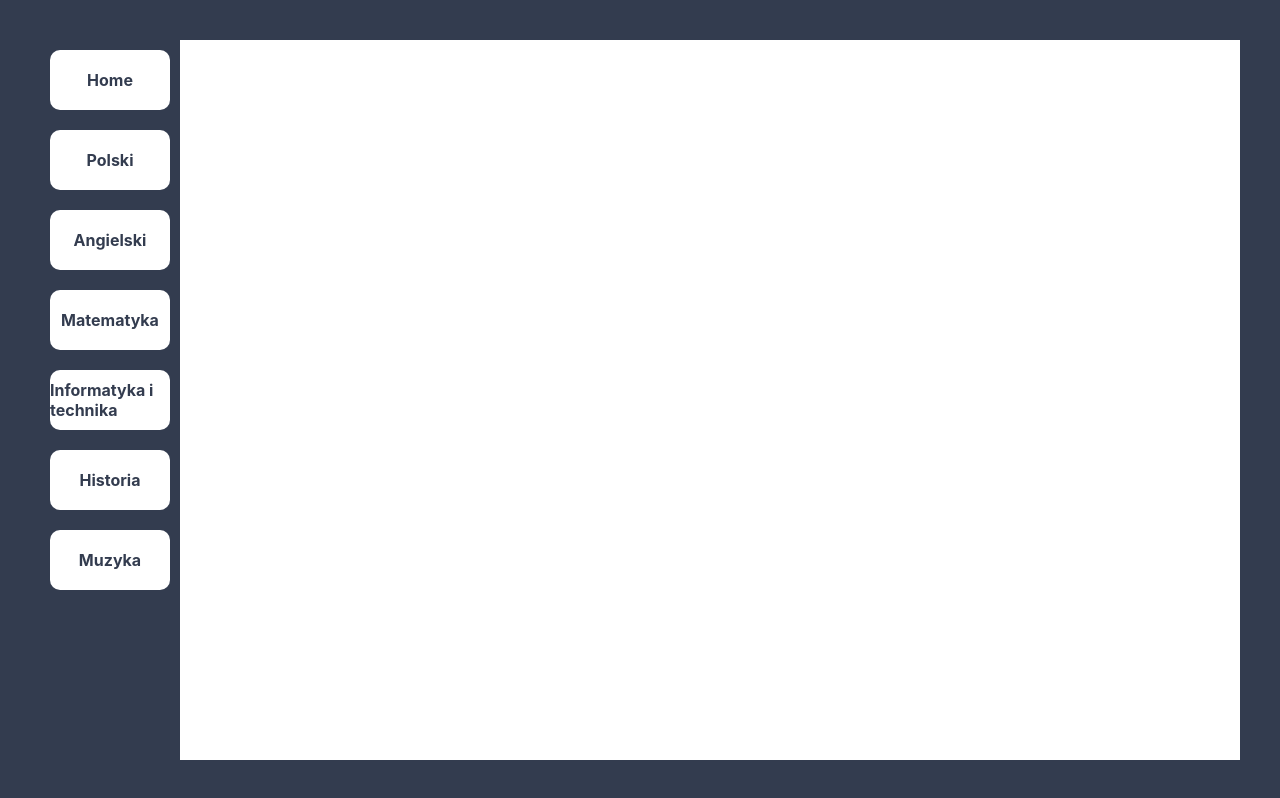
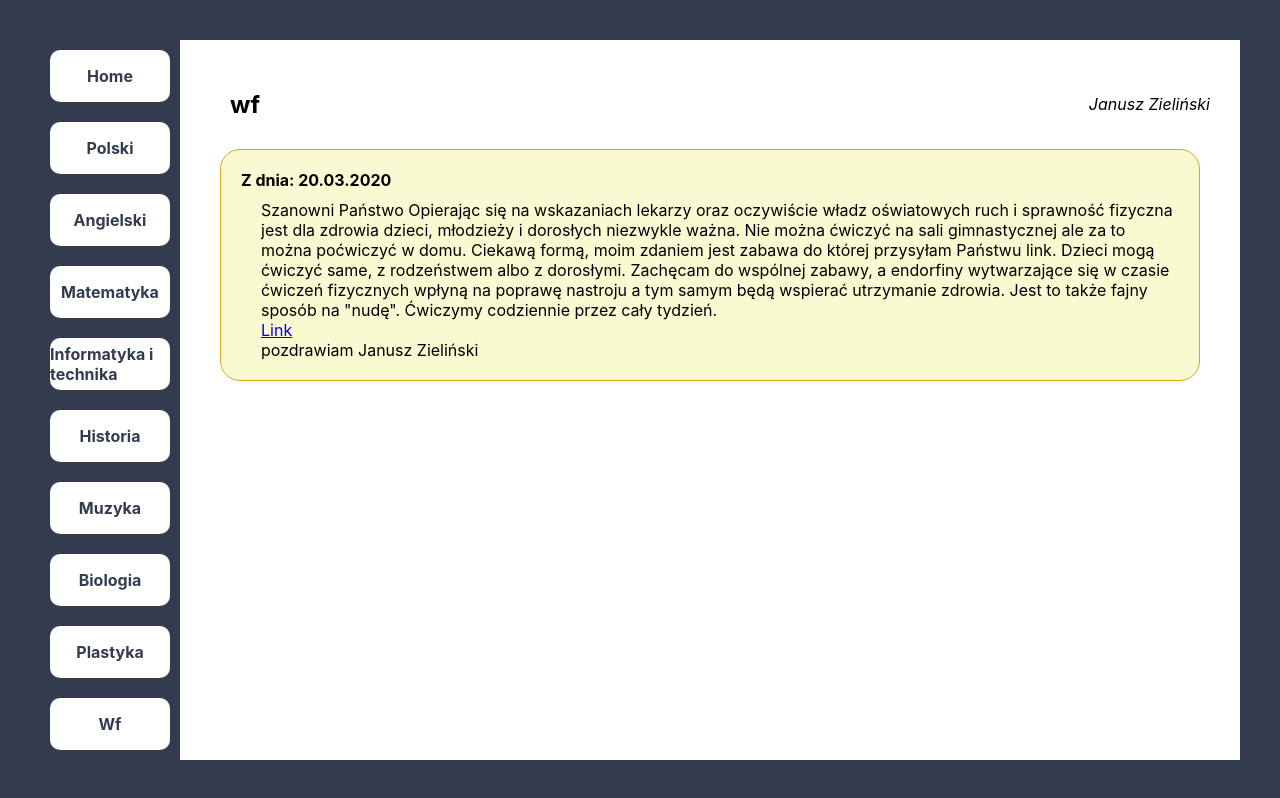
Before and after one commit to bany-org/6c-in-react, a React (Create React App) app: page /wf in a window 1280 px wide. Built offline with nearby package versions, Linux system fonts and the light colour scheme; the HTML template or start-up script is replaced by a standard one.

Commit message:
dodanie styli

```diff
--- a/src/App/App.css
+++ b/src/App/App.css
@@ -17,6 +17,7 @@
 }
 
 .navigation {
+    height: 100%;
     display: flex;
     flex-direction: column;
 }
--- a/src/App/App.js
+++ b/src/App/App.js
@@ -10,6 +10,9 @@ import Matematyka from './components/Matematyka/Matematyka';
 import Informatyka from './components/Informatyka/Informatyka';
 import Historia from './components/Historia/Historia';
 import Muzyka from './components/Muzyka/Muzyka';
+import Biologia from './components/Biologia/Biologia';
+import Plastyka from './components/Plastyka/Plastyka';
+import Wf from './components/Wf/Wf';
 
 function App() {
     console.log('param');
@@ -39,6 +42,15 @@ function App() {
                         <Link to="/muzyka" className="nav-item">
                             Muzyka
                         </Link>
+                        <Link to="/biologia" className="nav-item">
+                            Biologia
+                        </Link>
+                        <Link to="/plastyka" className="nav-item">
+                            Plastyka
+                        </Link>
+                        <Link to="/wf" className="nav-item">
+                            Wf
+                        </Link>
                     </nav>
                 </div>
 
@@ -67,6 +79,15 @@ function App() {
                         <Route path="/muzyka">
                             <Muzyka />
                         </Route>
+                        <Route path="/biologia">
+                            <Biologia />
+                        </Route>
+                        <Route path="/plastyka">
+                            <Plastyka />
+                        </Route>
+                        <Route path="/wf">
+                            <Wf />
+                        </Route>
                     </Switch>
                 </div>
             </div>
--- /dev/null
+++ b/src/App/components/Biologia/Biologia.js
@@ -0,0 +1,27 @@
+import React from 'react';
+
+import Lesson from '../Lesson/Lesson';
+import Header from '../Header/Header';
+
+const Biologia = () => {
+    return (
+        <div className="content">
+            <Header subject="biologia" teacher="" />
+
+            <Lesson date="19.03.2020">
+                Witam wszystkich bardzo serdecznie Na dzienniku elektronicznym
+                macie wpisane oceny z kartkówki - Ryby. Jeśli ktoś nie pisał lub
+                dostał ocenę niedostateczną utrwala materiał. Przypominam
+                uczycie się intensywnie na kartkówkę z płazów. Nie wiem w jakiej
+                formie ją napiszecie ale na pewno będzie. W przyszłym tygodniu
+                dostaniecie karty pracy do uzupełnienia będziecie musieli je do
+                mnie odesłać do sprawdzenia. Pozdrawiam serdecznie i życzę dużo
+                zdrówka. W razie pytań piszcie. Proszę przekazujcie sobie
+                informacje szczególnie tym osobom które nie mają dziennika
+                elektronicznego
+            </Lesson>
+        </div>
+    );
+};
+
+export default Biologia;
--- /dev/null
+++ b/src/App/components/Plastyka/Plastyka.js
@@ -0,0 +1,23 @@
+import React from 'react';
+
+import Lesson from '../Lesson/Lesson';
+import Header from '../Header/Header';
+
+const Plastyka = () => {
+    return (
+        <div className="content">
+            <Header subject="biologia" teacher="Sabina Borner" />
+
+            <Lesson date="20.03.2020">
+                Drodzy uczniowie, proszę zapisać temat w zeszycie ,,Język mody
+                językiem porozumienia między ludźmi" Następnie proszę
+                zaprojektować ubrania, buty, torebki , czapki itp. do wyboru
+                (jesteście projektantami mody) na kartce z bloku. Można rónież
+                wykorzystać kolorowy papier, wycinki z kolorowych czasopism
+                Pozdrawiam Sabina Borner
+            </Lesson>
+        </div>
+    );
+};
+
+export default Plastyka;
--- /dev/null
+++ b/src/App/components/Wf/Wf.js
@@ -0,0 +1,36 @@
+import React from 'react';
+
+import Lesson from '../Lesson/Lesson';
+import Header from '../Header/Header';
+
+const Wf = () => {
+    return (
+        <div className="content">
+            <Header subject="wf" teacher="Janusz Zieliński" />
+
+            <Lesson date="20.03.2020">
+                Szanowni Państwo Opierając się na wskazaniach lekarzy oraz
+                oczywiście władz oświatowych ruch i sprawność fizyczna jest dla
+                zdrowia dzieci, młodzieży i dorosłych niezwykle ważna. Nie można
+                ćwiczyć na sali gimnastycznej ale za to można poćwiczyć w domu.
+                Ciekawą formą, moim zdaniem jest zabawa do której przysyłam
+                Państwu link. Dzieci mogą ćwiczyć same, z rodzeństwem albo z
+                dorosłymi. Zachęcam do wspólnej zabawy, a endorfiny wytwarzające
+                się w czasie ćwiczeń fizycznych wpłyną na poprawę nastroju a tym
+                samym będą wspierać utrzymanie zdrowia. Jest to także fajny
+                sposób na "nudę". Ćwiczymy codziennie przez cały tydzień. <br />
+                <a
+                    href="https://wordwall.net/pl/resource/893767/wychowanie-fizyczne/wf-online-w-domu-%C4%87wiczenia"
+                    target="_blank"
+                    rel="noopener noreferrer"
+                >
+                    Link
+                </a>{' '}
+                <br />
+                pozdrawiam Janusz Zieliński
+            </Lesson>
+        </div>
+    );
+};
+
+export default Wf;
```
Also changed, not shown: 3 other files (tests, documents, lock files or other folders).
